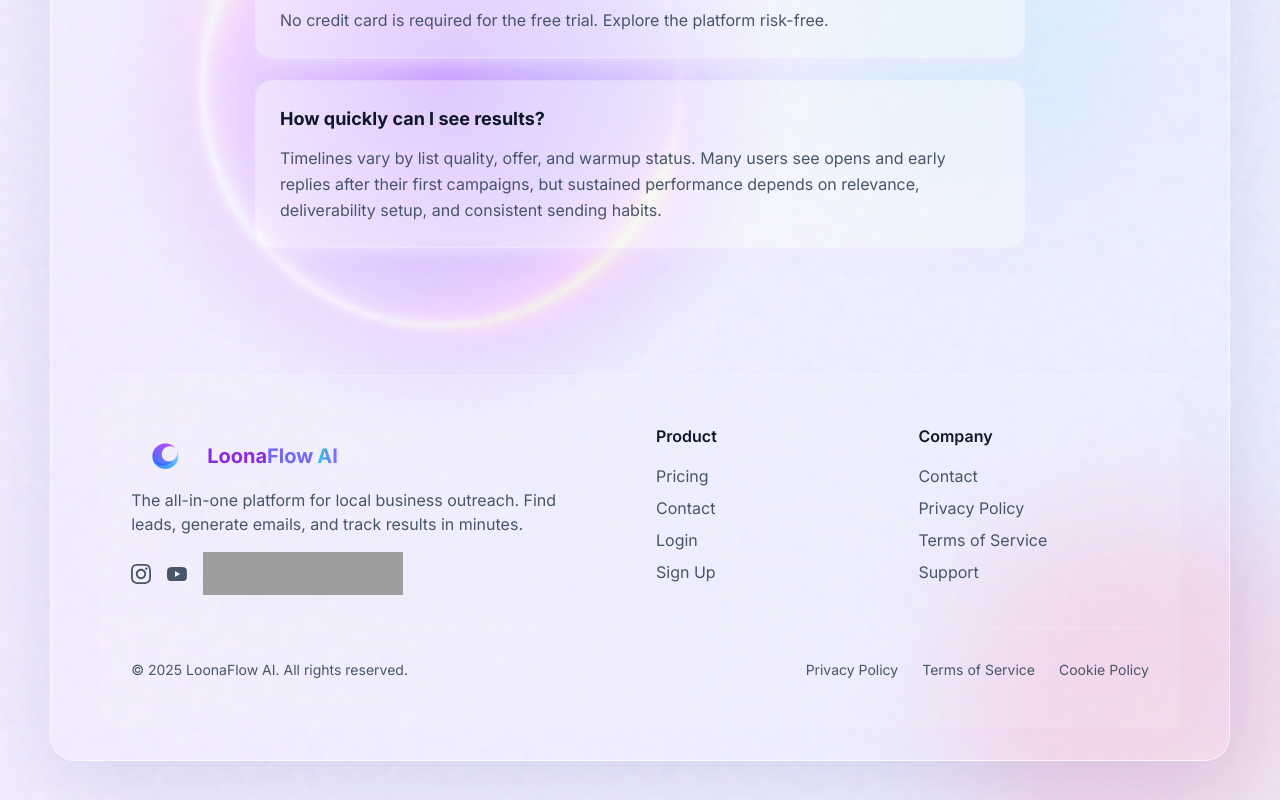
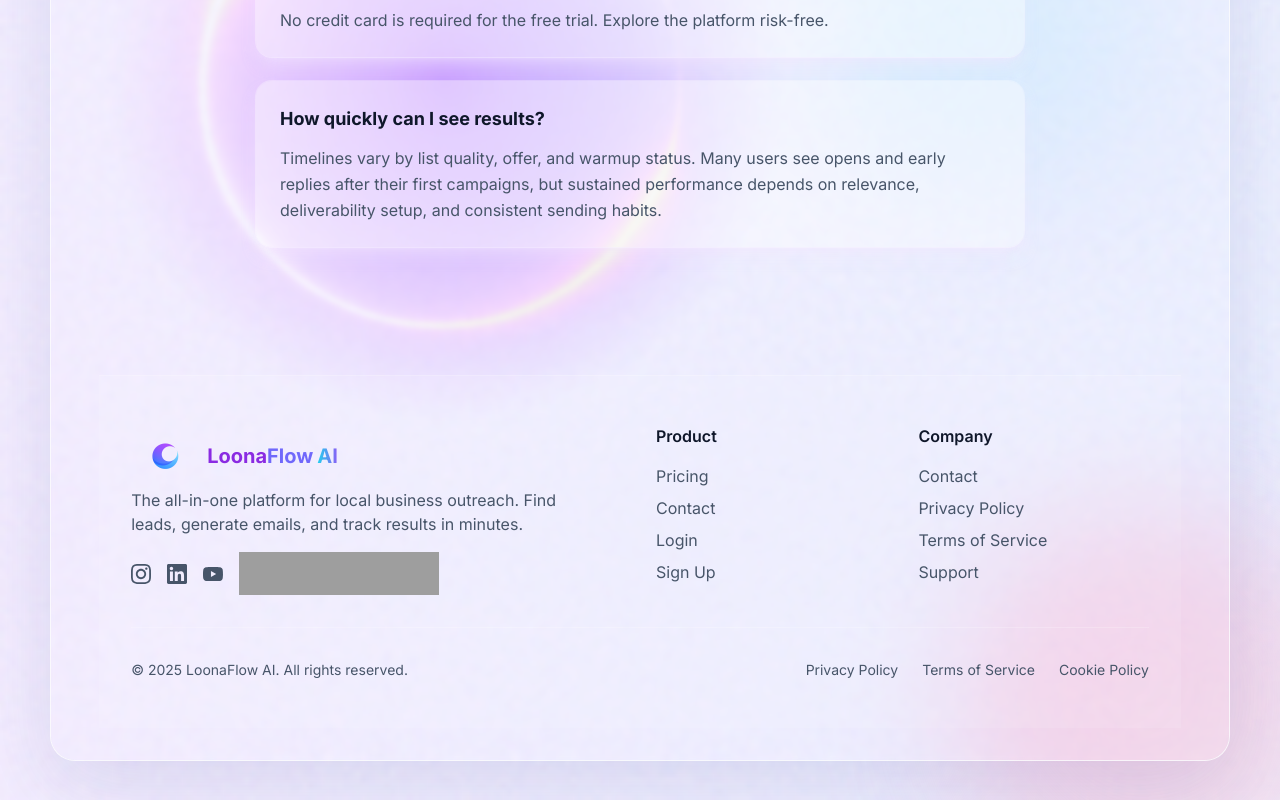
Before and after one commit to Akpoikar/LoonaFlowAI, a Next.js app: page / in a window 1280 px wide. Shown: the part 5177-5977 px from the top of the page. Built offline with nearby package versions, Linux system fonts and the light colour scheme; grey boxes are pictures that could not be loaded.

Commit message:
Added lnkedin

```diff
--- a/components/Footer.tsx
+++ b/components/Footer.tsx
@@ -15,6 +15,11 @@
               <a href="https://www.instagram.com/loonaflowai" target="_blank" rel="noopener noreferrer" className="text-slate-600 hover:text-violet-600 transition-colors">
                 <svg className="w-5 h-5" fill="currentColor" viewBox="0 0 24 24">
                   <path d="M12 2.163c3.204 0 3.584.012 4.85.07 3.252.148 4.771 1.691 4.919 4.919.058 1.265.069 1.645.069 4.849 0 3.205-.012 3.584-.069 4.849-.149 3.225-1.664 4.771-4.919 4.919-1.266.058-1.644.07-4.85.07-3.204 0-3.584-.012-4.849-.07-3.26-.149-4.771-1.699-4.919-4.92-.058-1.265-.07-1.644-.07-4.849 0-3.204.013-3.583.07-4.849.149-3.227 1.664-4.771 4.919-4.919 1.266-.057 1.645-.069 4.849-.069zm0-2.163c-3.259 0-3.667.014-4.947.072-4.358.2-6.78 2.618-6.98 6.98-.059 1.281-.073 1.689-.073 4.948 0 3.259.014 3.668.072 4.948.2 4.358 2.618 6.78 6.98 6.98 1.281.058 1.689.072 4.948.072 3.259 0 3.668-.014 4.948-.072 4.354-.2 6.782-2.618 6.979-6.98.059-1.28.073-1.689.073-4.948 0-3.259-.014-3.667-.072-4.947-.196-4.354-2.617-6.78-6.979-6.98-1.281-.059-1.69-.073-4.949-.073zm0 5.838c-3.403 0-6.162 2.759-6.162 6.162s2.759 6.163 6.162 6.163 6.162-2.759 6.162-6.163c0-3.403-2.759-6.162-6.162-6.162zm0 10.162c-2.209 0-4-1.79-4-4 0-2.209 1.791-4 4-4s4 1.791 4 4c0 2.21-1.791 4-4 4zm6.406-11.845c-.796 0-1.441.645-1.441 1.44s.645 1.44 1.441 1.44c.795 0 1.439-.645 1.439-1.44s-.644-1.44-1.439-1.44z"/>
+                </svg>
+              </a>
+              <a href="https://www.linkedin.com/company/loonaflow-ai" target="_blank" rel="noopener noreferrer" className="text-slate-600 hover:text-violet-600 transition-colors">
+                <svg className="w-5 h-5" fill="currentColor" viewBox="0 0 24 24">
+                  <path d="M20.447 20.452h-3.554v-5.569c0-1.328-.027-3.037-1.852-3.037-1.853 0-2.136 1.445-2.136 2.939v5.667H9.351V9h3.414v1.561h.046c.477-.9 1.637-1.85 3.37-1.85 3.601 0 4.267 2.37 4.267 5.455v6.286zM5.337 7.433c-1.144 0-2.063-.926-2.063-2.065 0-1.138.92-2.063 2.063-2.063 1.14 0 2.064.925 2.064 2.063 0 1.139-.925 2.065-2.064 2.065zm1.782 13.019H3.555V9h3.564v11.452zM22.225 0H1.771C.792 0 0 .774 0 1.729v20.542C0 23.227.792 24 1.771 24h20.451C23.2 24 24 23.227 24 22.271V1.729C24 .774 23.2 0 22.222 0h.003z"/>
                 </svg>
               </a>
               <a href="https://www.youtube.com/@loonaflowai" target="_blank" rel="noopener noreferrer" className="text-slate-600 hover:text-violet-600 transition-colors">
--- a/components/SEOHead.tsx
+++ b/components/SEOHead.tsx
@@ -58,7 +58,7 @@
         },
         "sameAs": [
           "https://twitter.com/loonaflowai",
-          "https://linkedin.com/company/loonaflowai",
+          "https://www.linkedin.com/company/loonaflow-ai",
           "https://www.instagram.com/loonaflowai",
           "https://www.youtube.com/@loonaflowai"
         ]
```
